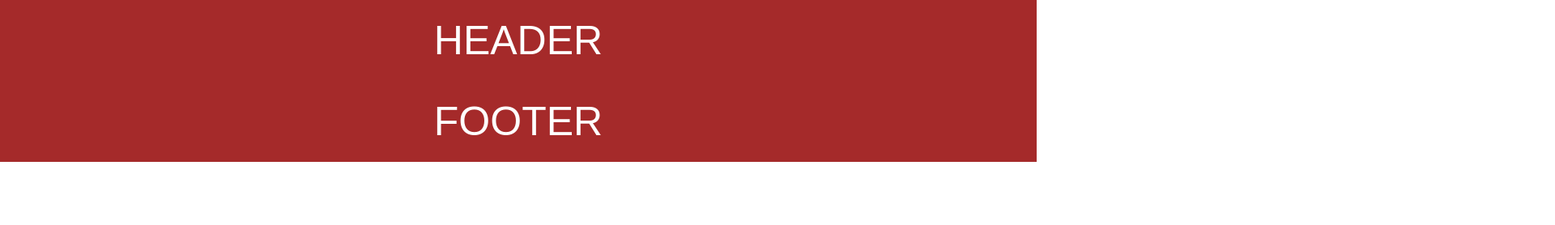
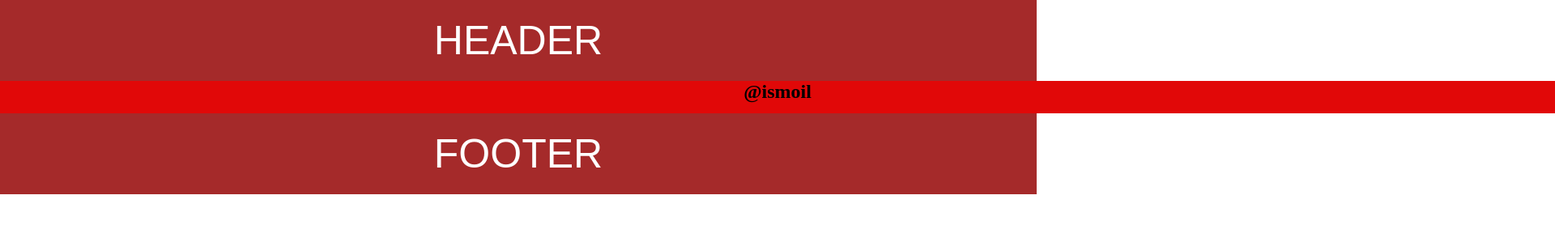
Before and after one commit to Umarov754/GROUP, a plain HTML site: page index.html in a window 1280 px wide. Shown: the whole page at 81% size, 1920 px wide, since content can reach past the window. Drawn offline with Linux system fonts and the light colour scheme.

Commit message:
I am sad

```diff
--- a/css/style.css
+++ b/css/style.css
@@ -14,3 +14,10 @@
     color: white;
     font-family: fantasy;
 }
+.ismoil{
+    width: 1920px;
+    text-align: center;
+    height: 40px;
+    background-color: rgb(225, 8, 8);
+    border-radius: blue;
+}
--- a/index.html
+++ b/index.html
@@ -16,7 +16,9 @@
     </header>
 
     <main>
-
+        <section class="ismoil">
+            <h1>@ismoil</h1>
+        </section>
     </main>
 
     <footer class="footer">
```
